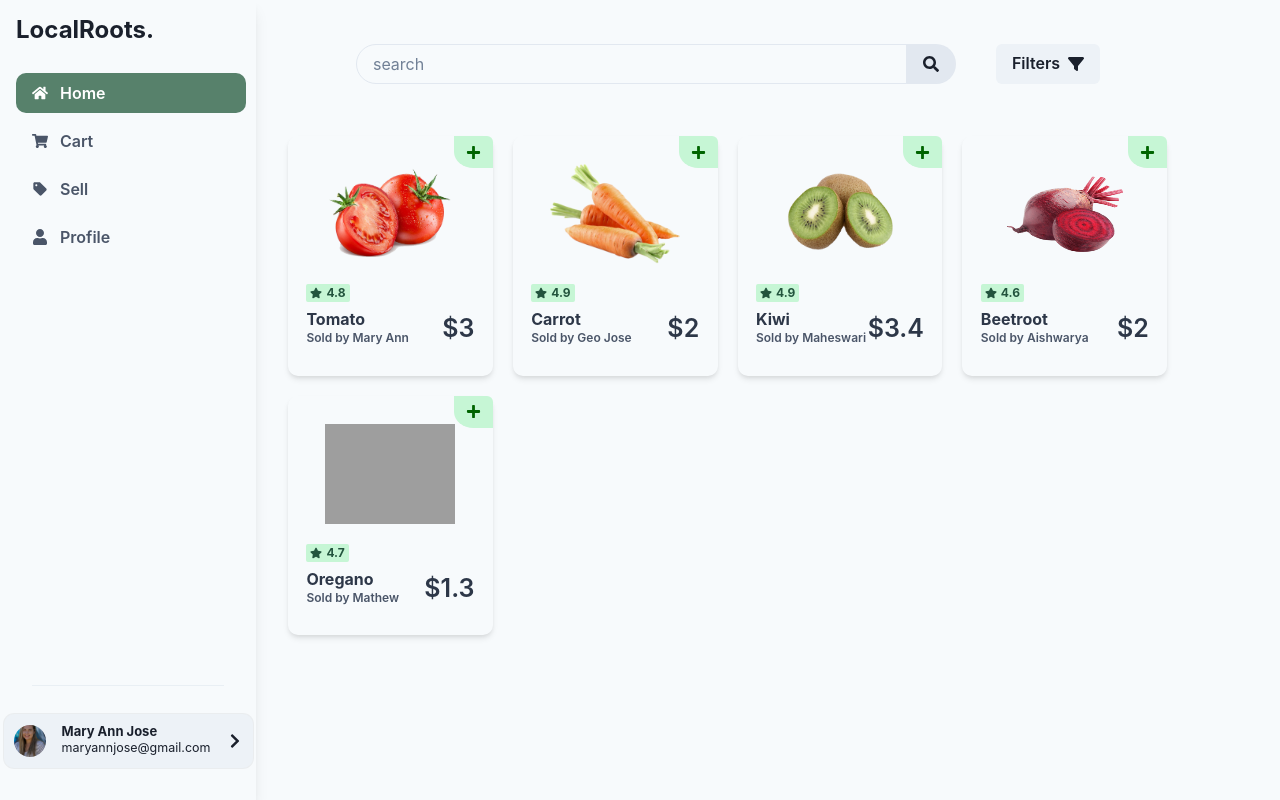
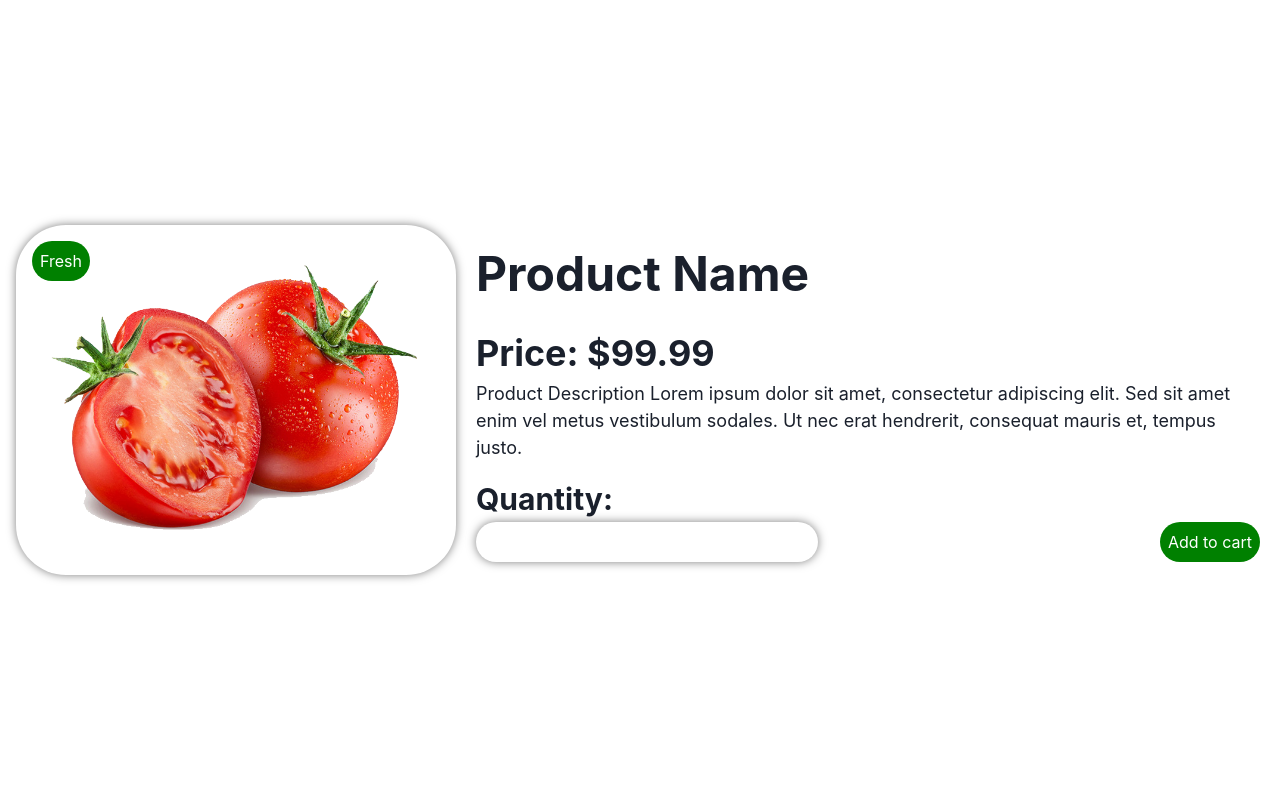
Before and after one commit to MaheswariDarish/localroots, a React (Vite) app in the folder client/: page / in a window 1280 px wide. Built offline with nearby package versions, Linux system fonts and the light colour scheme; grey boxes are pictures that could not be loaded.

Commit message:
add to cart

```diff
--- a/client/src/App.jsx
+++ b/client/src/App.jsx
@@ -4,14 +4,16 @@ import { Route, Routes } from 'react-router-dom'
 import Dashboard from './pages/Dashboard'
 import Register from './pages/Register'
 import './App.css'
+import Productdesc from './pages/Productdesc'
 function App() {
   return (
     <>
       <ChakraProvider>
         <Routes>
           <Route path="/login" element={<Login />}></Route>
-          <Route path="/" element={<Dashboard/>}></Route>
-          <Route path="/register" element={<Login />}></Route>
+          <Route path="/dashboard" element={<Dashboard/>}></Route>
+          <Route path="/register" element={<Register />}></Route>
+          <Route path="/" element={<Productdesc/>}></Route>
         </Routes>
       </ChakraProvider>
     </>
--- /dev/null
+++ b/client/src/pages/Productdesc.jsx
@@ -0,0 +1,25 @@
+import { Box, Center, Image, Flex, Badge, Text, Spacer } from "@chakra-ui/react";
+import { IoAddOutline, IoRemoveOutline } from 'react-icons/io5';
+const Productdesc = () => {
+    return (
+
+        <Flex justifyContent="center" alignItems="center" >
+        <Box flex="1" p="6" ml={4} boxShadow="0 0 10px rgba(0, 0, 0, 0.5) " borderRadius="50" position={'relative'} >
+            <Image src="/src/assets/tomato-img.png" alt="Product Image" />
+            <Box position="absolute" top="4" left="4"  color="white" p="2" borderRadius="full" bg='green' >Fresh</Box>
+        </Box>
+        <Box flex="2" p="5">
+            <Text fontSize="5xl" fontWeight="bold" mb="4">Product Name</Text>
+            <Text fontSize="4xl" fontWeight="bold">Price: $99.99</Text>
+            <Text fontSize="lg" mb="4">Product Description Lorem ipsum dolor sit amet, consectetur adipiscing elit. Sed sit amet enim vel metus vestibulum sodales. Ut nec erat hendrerit, consequat mauris et, tempus justo.</Text>
+            <Text fontSize="3xl" fontWeight="bold">Quantity:</Text>
+            <Flex>
+                <Box flex="1" boxShadow="0 0 10px rgba(0, 0, 0, 0.5)" borderRadius="50" position={'relative'}> </Box>
+                <Spacer/>
+                <Box  color="white" p="2" borderRadius="50" bg='green' >Add to cart</Box>
+            </Flex>
+        </Box>
+    </Flex>
+    );
+};
+export default Productdesc;
```
